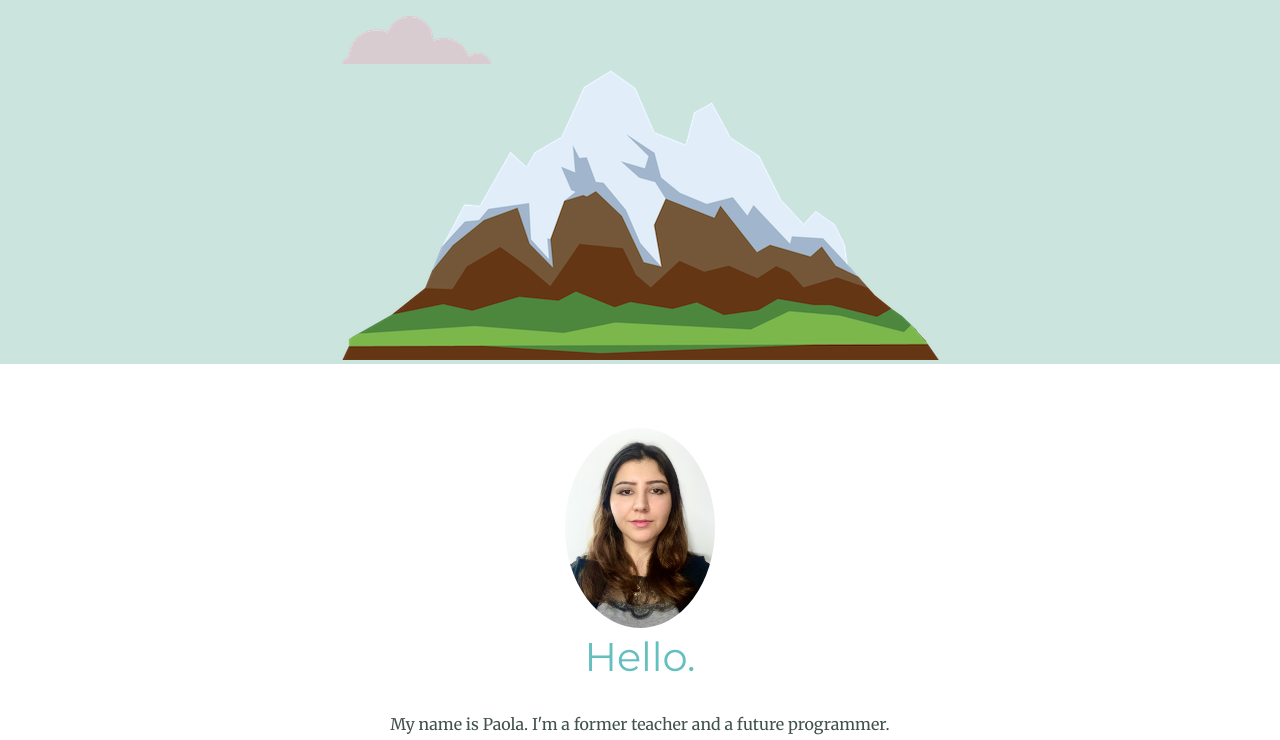
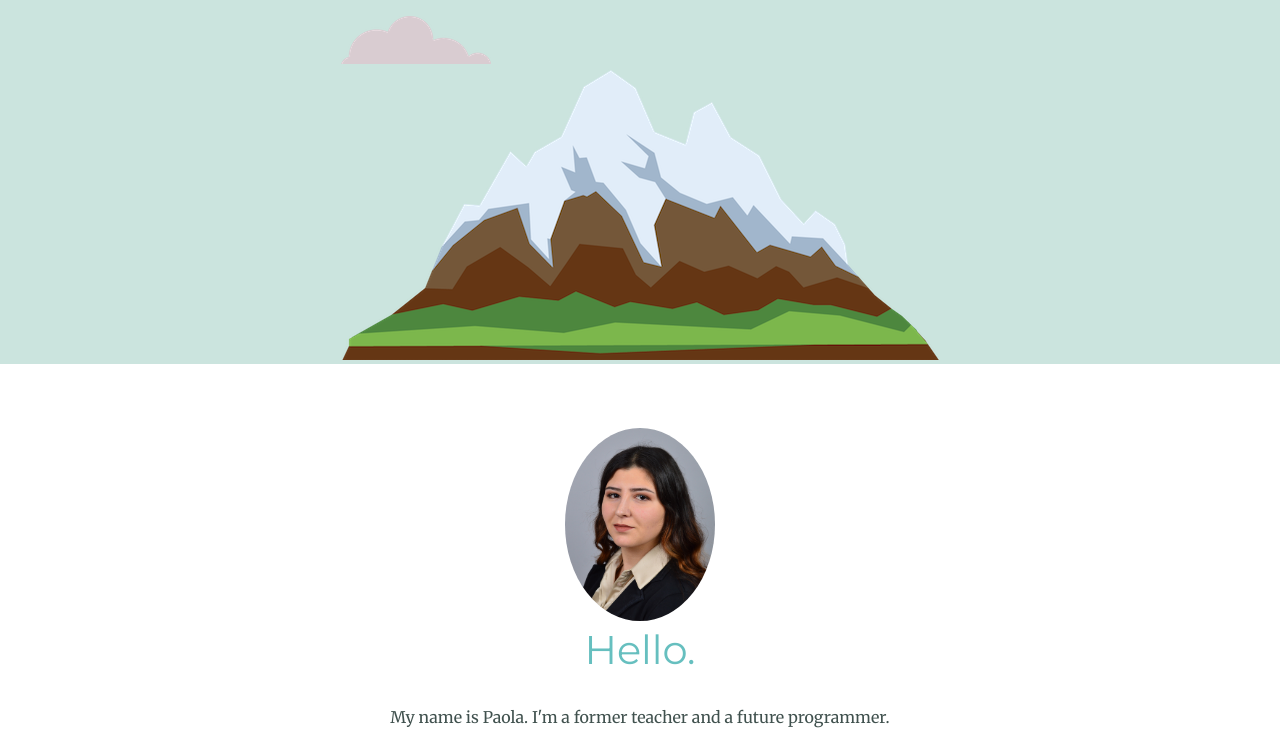
Before and after one commit to fearlessreality/CV, a plain HTML site: page index.html in a window 1280 px wide. Shown: the part 409-1149 px from the top of the page. Drawn offline with Linux system fonts and the light colour scheme.

Commit message:
Update index.html

```diff
--- a/index.html
+++ b/index.html
@@ -20,7 +20,7 @@
         </div>
 <div class="middle-container">
     <div class="profile">
-        <img class="me" src="CSS - My Site Images/CV 2024.jpg" alt="me">
+        <img class="me" src="CSS - My Site Images/CV March 2024.jpg" alt="me">
         <h2>Hello.</h2>
         <p>My name is Paola. I'm a former teacher and a future programmer. </p>
         <p>I like hiking in the mountain and taking photos of the surrounding nature.</p>
```
Also changed, not shown: CSS - My Site Images/CV March 2024.jpg (added).
